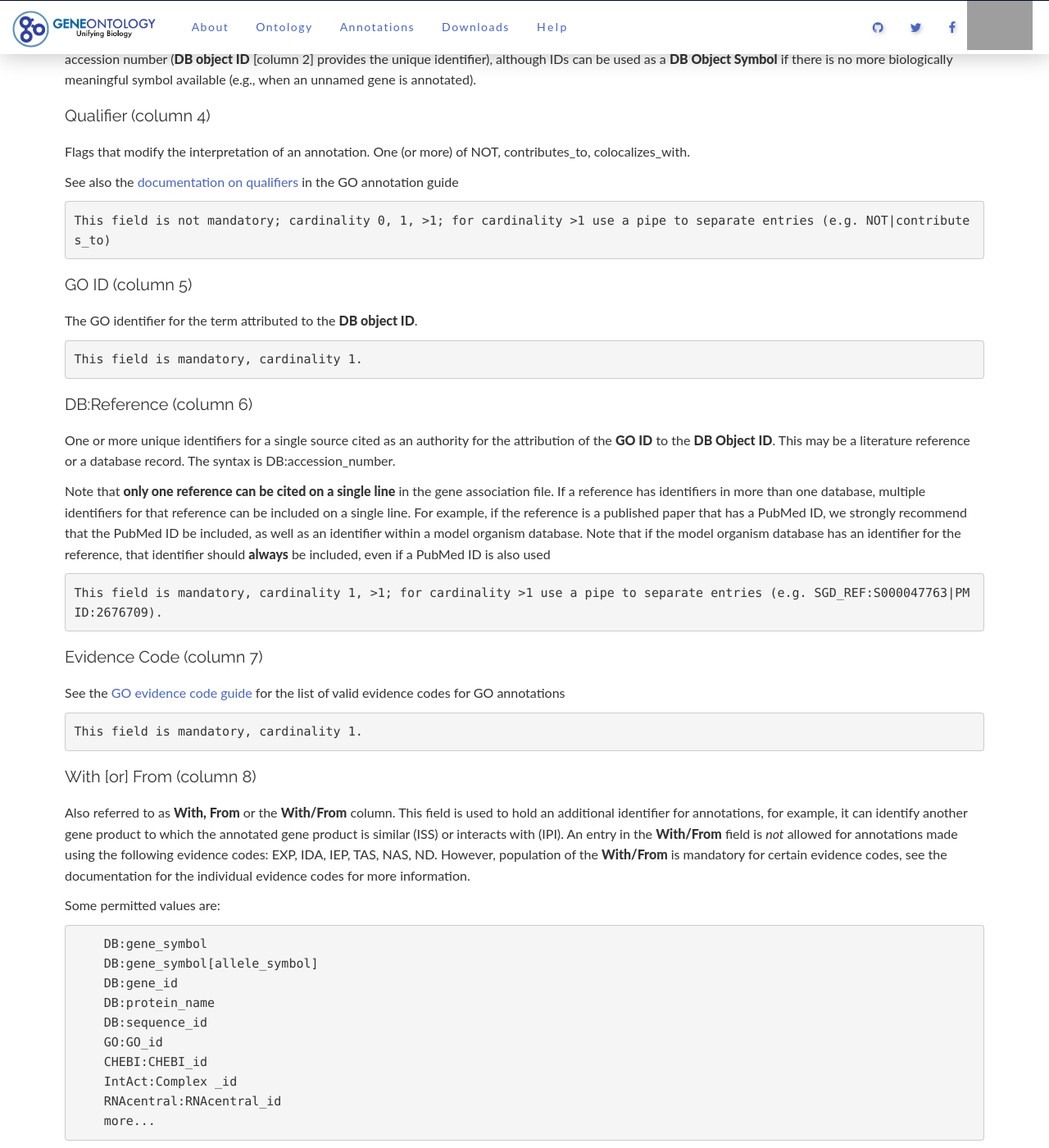
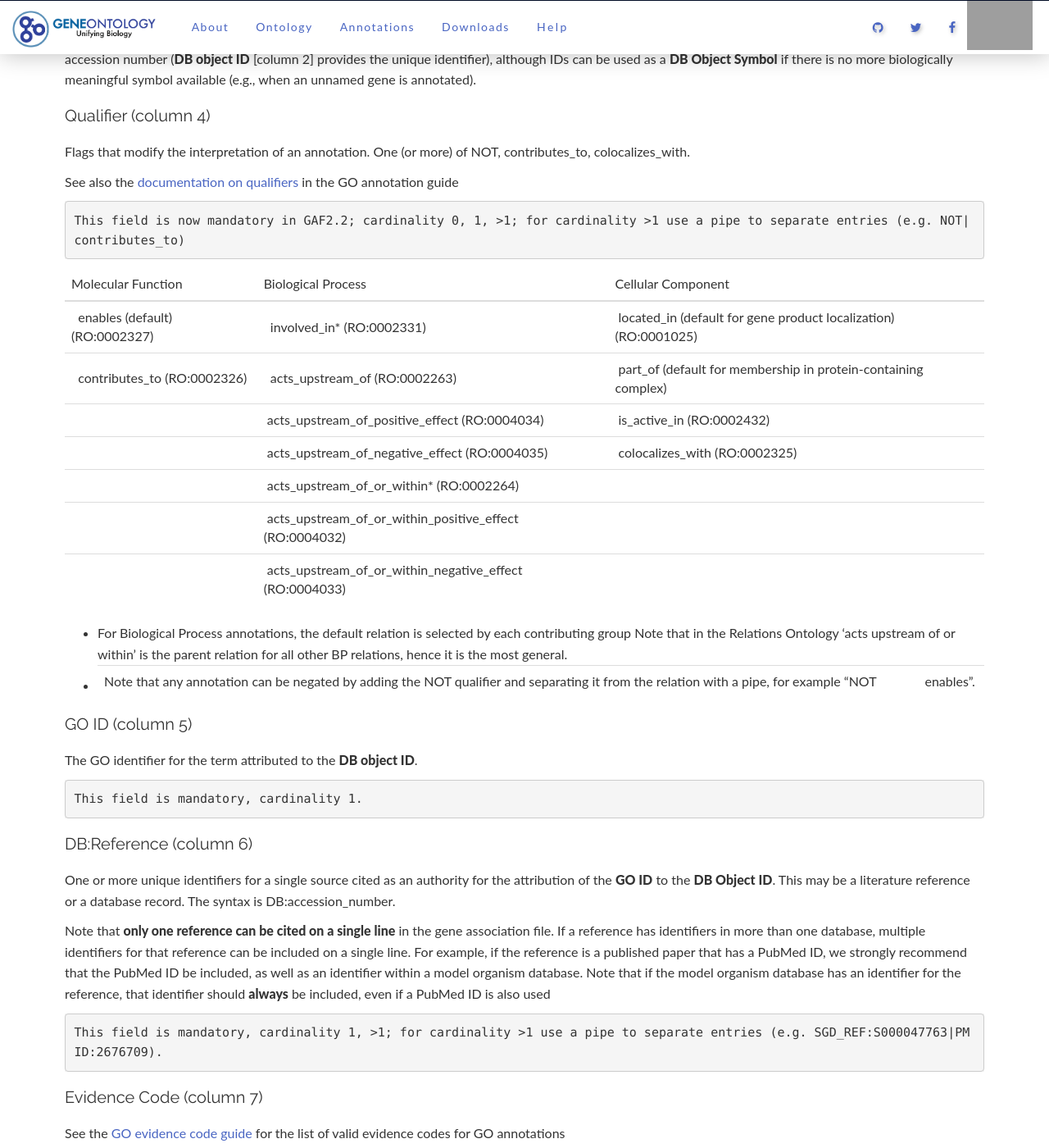
Before and after one commit to geneontology/geneontology.github.io, a Jekyll site: the page built from _docs/go-annotation-file-gaf-format-22.md, in a window 1280 px wide and 1400 px high, scrolled down 2619 px. Shown: the whole window at 82% size. Built offline with Jekyll 4.4.1, drawn with Linux system fonts in a browser that asks for light colours; nearby versions of some CDN libraries; grey boxes are pictures that could not be loaded.

Commit message:
Update go-annotation-file-gaf-format-22.md

```diff
--- a/_docs/go-annotation-file-gaf-format-22.md
+++ b/_docs/go-annotation-file-gaf-format-22.md
@@ -21,7 +21,7 @@ The Gene Ontology Consortium stores annotation data, the representation of gene
 GO also provides annotations as [GPAD](/docs/gene-product-association-data-gpad-format/)+[GPI](/docs/gene-product-information-gpi-format/) (companion files).  For more general information on annotation, please see the [introduction to GO annotation](/docs/go-annotations/).
 
 ## Changes between the GO Annotation File (GAF) format 2.1 and 2.2
-GAF format 2.2 allows more values in column 4 ("Qualifier"). All other data are unchanged.
+**GAF format 2.2 allows more values in column 4 ("Qualifier"). All other data are unchanged.**
 
 ## GO Annotation File (GAF) format 2.2
 
@@ -112,7 +112,21 @@ One (or more) of NOT, contributes_to, colocalizes_with.
 
 See also the [documentation on qualifiers](http://geneontology.org/docs/go-annotations/#annotation-qualifiers) in the GO annotation guide
 
-    This field is not mandatory; cardinality 0, 1, >1; for cardinality >1 use a pipe to separate entries (e.g. NOT|contributes_to)
+    This field is now mandatory in GAF2.2; cardinality 0, 1, >1; for cardinality >1 use a pipe to separate entries (e.g. NOT|contributes_to)
+
+| Molecular Function 	| Biological Process 	| Cellular Component
+|----------|---------|-------------|
+|  enables (default) (RO:0002327) |  involved_in* (RO:0002331) | located_in (default for gene product localization) (RO:0001025) |
+|  contributes_to (RO:0002326)|  acts_upstream_of (RO:0002263) | part_of (default for membership in protein-containing complex)  |
+|   | acts_upstream_of_positive_effect (RO:0004034) | is_active_in (RO:0002432)  |
+|   | acts_upstream_of_negative_effect (RO:0004035) | colocalizes_with (RO:0002325)  |
+|   | acts_upstream_of_or_within* (RO:0002264)  |   |
+|   | acts_upstream_of_or_within_positive_effect (RO:0004032)  |   |
+|   | acts_upstream_of_or_within_negative_effect (RO:0004033)  |   |
+
+* For Biological Process annotations, the default relation is selected by each contributing group Note that in the Relations Ontology 'acts upstream of or within' is the parent relation for all other BP relations, hence it is the most general.
+* Note that any annotation can be negated by adding the NOT qualifier and separating it from the relation with a pipe, for example "NOT | enables".
+
 
 #### GO ID (column 5)
 The GO identifier for the term attributed to the **DB object ID**.
```
